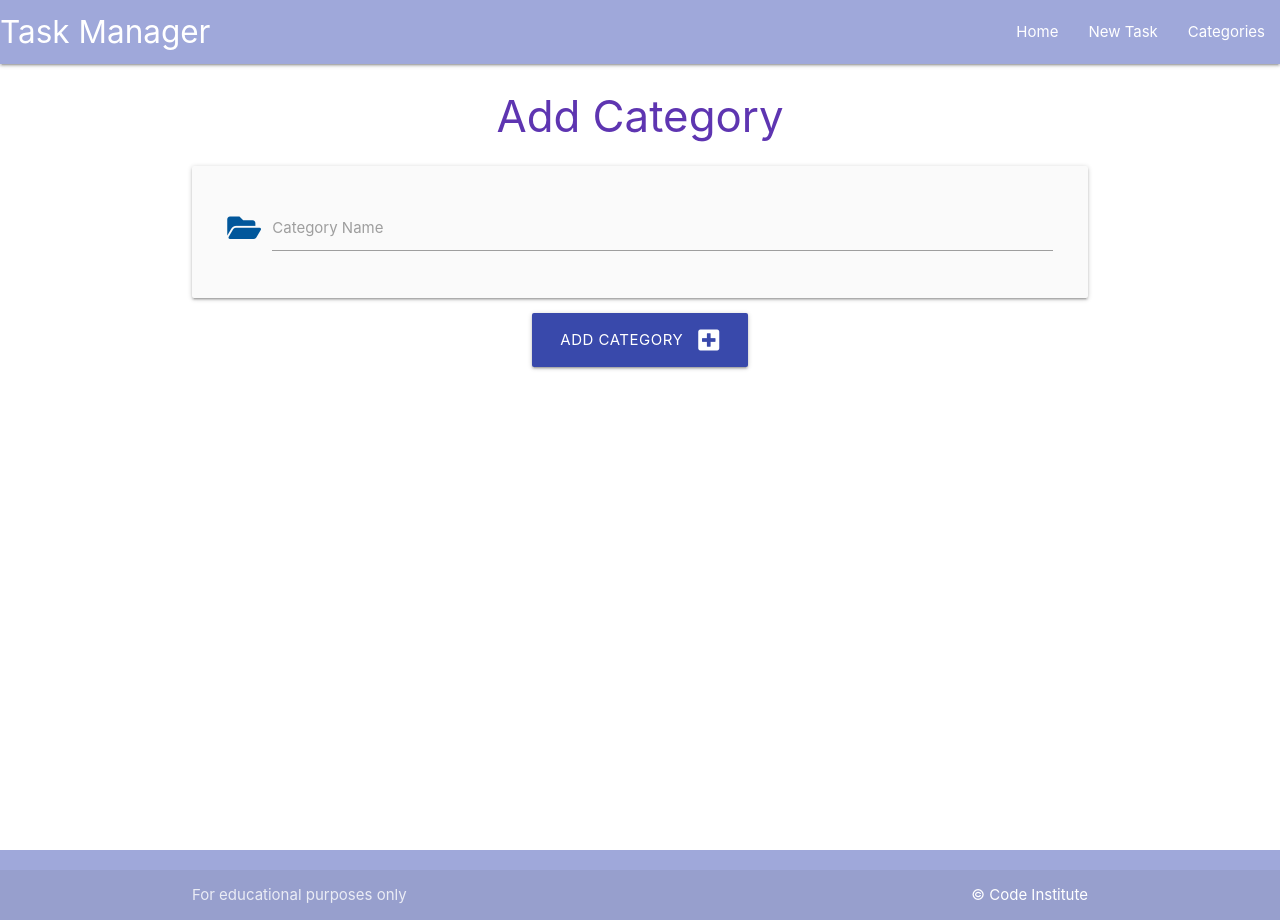
After one commit to Dayana-N/task-manager, a Flask app: page /add_category in a window 1280 px wide. The commit adds this page. Run offline with Flask 3, Linux system fonts and the light colour scheme.

Commit message:
create templates for categories and add category

```diff
--- a/taskmanager/routes.py
+++ b/taskmanager/routes.py
@@ -1,4 +1,4 @@
-from flask import render_template
+from flask import render_template, request, redirect, url_for
 from taskmanager import app, db
 from taskmanager.models import Category, Task
 
@@ -6,3 +6,18 @@ from taskmanager.models import Category, Task
 @app.route('/')
 def home():
     return render_template('tasks.html')
+
+
+@app.route('/categories')
+def categories():
+    return render_template('categories.html')
+
+
+@app.route('/add_category', methods=['GET', 'POST'])
+def add_category():
+    if request.method == 'POST':
+        category = Category(category_name=request.form.get('category_name'))
+        db.session.add(category)
+        db.session.commit()
+        return redirect(url_for('categories'))
+    return render_template('add_category.html')
--- /dev/null
+++ b/taskmanager/templates/add_category.html
@@ -0,0 +1,28 @@
+{% extends "base.html" %}
+{% block content %}
+
+<h3 class="deep-purple-text text-darken-1 center-align">Add Category</h3>
+
+<div class="row">
+    <form class="col s12" method="POST" action="{{ url_for('add_category') }}">
+        <div class="row card-panel grey lighten-5">
+            <div class="input-field col s12">
+                <i class="fas fa-folder-open prefix light-blue-text text-darken-4"></i>
+                <input id="category_name" name="category_name" minlength="3" maxlength="25" type="text" class="validate"
+                    required>
+                <label for="category_name">Category Name</label>
+            </div>
+        </div>
+        <!-- Submit Button -->
+        <div class="row">
+            <div class="col s12 center-align">
+                <button type="submit" class="btn-large indigo darken-1">
+                    Add Category <i class="fas fa-plus-square right"></i>
+                </button>
+            </div>
+        </div>
+
+    </form>
+</div>
+
+{% endblock %}
--- a/taskmanager/templates/base.html
+++ b/taskmanager/templates/base.html
@@ -13,14 +13,14 @@
 </head>
 <body>
     <header>
-        <nav class="indigo lighten-4">
+        <nav class="indigo lighten-3">
             <div class="nav-wrapper">
               <a href="{{ url_for('home') }}" class="brand-logo">Task Manager</a>
               <a href="#" data-target="mobile-demo" class="sidenav-trigger"><i class="fas fa-bars"></i></a>
               <ul class="right hide-on-med-and-down">
                 <li><a href="{{ url_for('home') }}">Home</a></li>
                 <li><a href="#">New Task</a></li>
-                <li><a href="#">Categories</a></li>
+                <li><a href="{{ url_for('categories') }}">Categories</a></li>
               </ul>
             </div>
           </nav>
@@ -28,7 +28,7 @@
           <ul class="sidenav" id="mobile-demo">
             <li><a href="{{ url_for('home') }}">Home</a></li>
             <li><a href="#">New Task</a></li>
-            <li><a href="#">Categories</a></li>
+            <li><a href="{{ url_for('categories') }}">Categories</a></li>
           </ul>
     </header>
 
@@ -37,7 +37,7 @@
         {% endblock %}
     </main>
 
-    <footer class="page-footer indigo lighten-4">
+    <footer class="page-footer indigo lighten-3">
         <div class="footer-copyright">
             <div class="container">
                 For educational purposes only
```
Also changed, not shown: taskmanager/templates/categories.html (added, +14 -0 lines).
